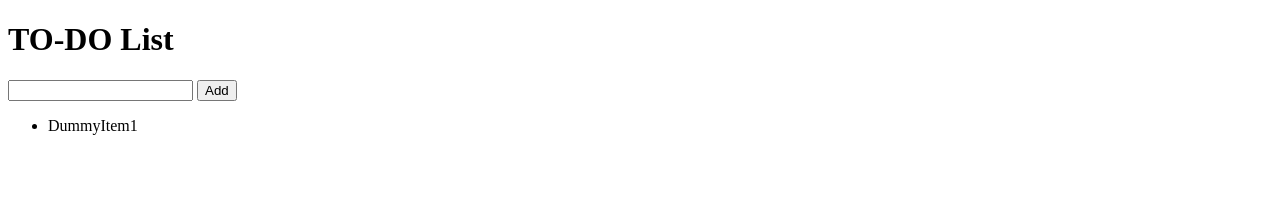
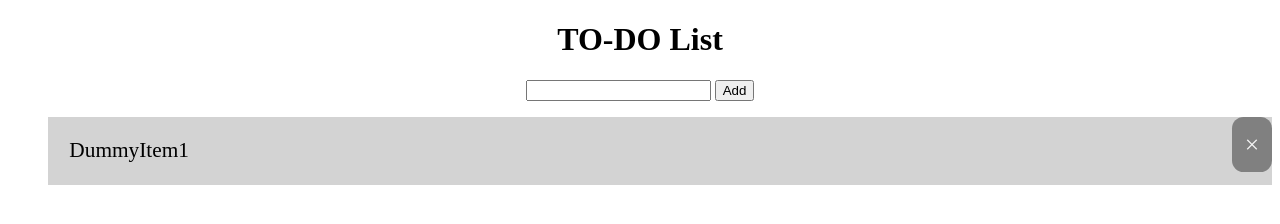
Before and after one commit to Vladg24YT/JS-Practice, a plain HTML site: page src/index.html in a window 1280 px wide. Drawn offline with Linux system fonts and the light colour scheme.

Commit message:
Item removal + refactoring

```diff
--- a/src/index.html
+++ b/src/index.html
@@ -1,26 +1,25 @@
 <!DOCTYPE html>
+
 <head>
     <link rel="stylesheet" href="style.css">
     <script src="script.js"></script>
 </head>
+
 <body>
-    <main>
+    <header>
         <h1>TO-DO List</h1>
         <input type="text" id="newNote">
         <input type="button" onclick="addItem()" title="Adds a new item" value="Add">
+    </header>
+    <main>
         <ul id="list">
             <li class="item">DummyItem1</li>
         </ul>
         <script>
-            let listTag = document.getElementById('list');
-            let itemArray = [];
-            //conversion of existing elements into an array
-            for (let i = 0; i < listTag.getElementsByClassName('item'); i++) {
-                itemArray[i] = document.getElementsByClassName('item')[i];
-                itemArray[i].appendChild(document.createElement("button").addEventListener('click', () => {
-                    let currentItem = this.parent;
-                    currentItem.style.display = "none";
-                }));
+            let itemArray = document.getElementsByTagName("li");
+            for (let i = 0; i < itemArray.length; i++) {
+                updateRemoveButtonFor(itemArray[i]);
+                updateCheckboxFor(itemArray[i]);
             }
         </script>
     </main>
--- a/src/script.js
+++ b/src/script.js
@@ -1,11 +1,29 @@
-let addItem = function() {
-    let userInput = document.getElementById('newNote');
-    if (!userInput.value) {
-        window.alert("Nothing to add");
-        return;
-    }
-    let newItem = document.createElement('li');
-    newItem.appendChild(document.createTextNode(userInput.value));
-    document.getElementById('list').appendChild(newItem);
-    userInput.value = '';
+let addItem = function () {
+  let userInput = document.getElementById("newNote");
+  if (!userInput.value) {
+    window.alert("Nothing to add");
+    return;
+  }
+  let newItem = document.createElement("li");
+  newItem.className = "item";
+  newItem.appendChild(document.createTextNode(userInput.value));
+  document.getElementById("list").appendChild(newItem);
+  userInput.value = "";
+  updateRemoveButtonFor(newItem);
+  updateCheckboxFor(newItem);
+};
+
+let updateRemoveButtonFor = function (currentElement) {
+  let clickableSpan = document.createElement("span");
+  clickableSpan.className = "close";
+  clickableSpan.appendChild(document.createTextNode("\u00D7"));
+  clickableSpan.onclick = function () {
+    let currentItem = this.parentElement;
+    currentItem.remove();
+  };
+  currentElement.appendChild(clickableSpan);
 }
+
+let updateCheckboxFor = function (currentElement) {
+
+}
--- a/src/style.css
+++ b/src/style.css
@@ -1,8 +1,47 @@
-main {
-    background-color: white;
+:root {
+    --accent-color: gray;
+    --accent-color-dark: darkgray;
+    --accent-color-light: lightgray;
+    --secondary-color: whitesmoke;
+    --secondary-color-light: white;
 }
 
-ul->li {
-    background-color: gray;
+main {
+    background-color: var(--secondary-color-light);
+}
+
+header {
+    text-align: center;
+}
+
+.item {
+    background-color: var(--accent-color-light);
+    border-bottom: 4px solid white;
+    font-size: 16pt;
     list-style-type: none;
+    padding: 1em;
+    position: relative;
 }
+
+.close {
+    background-color: var(--accent-color);
+    border-radius: 0.45em;
+    color: var(--secondary-color);
+    cursor: pointer;
+    font-size: larger;
+    padding: 0.5em;
+    position: absolute;
+    right: 0;
+    top: 0;
+}
+
+.close:hover {
+    background-color: red;
+    color: var(--secondary-color-light);
+}
+
+.checked {
+    background-color: var(--accent-color-dark);
+    color: var(--secondary-color-light);
+    text-decoration: line-through;
+}
```
